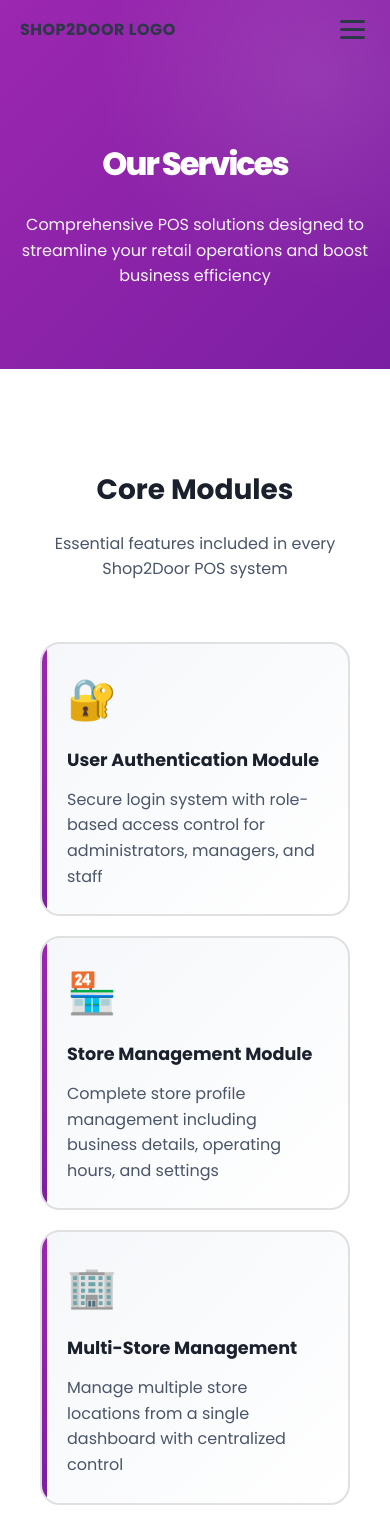
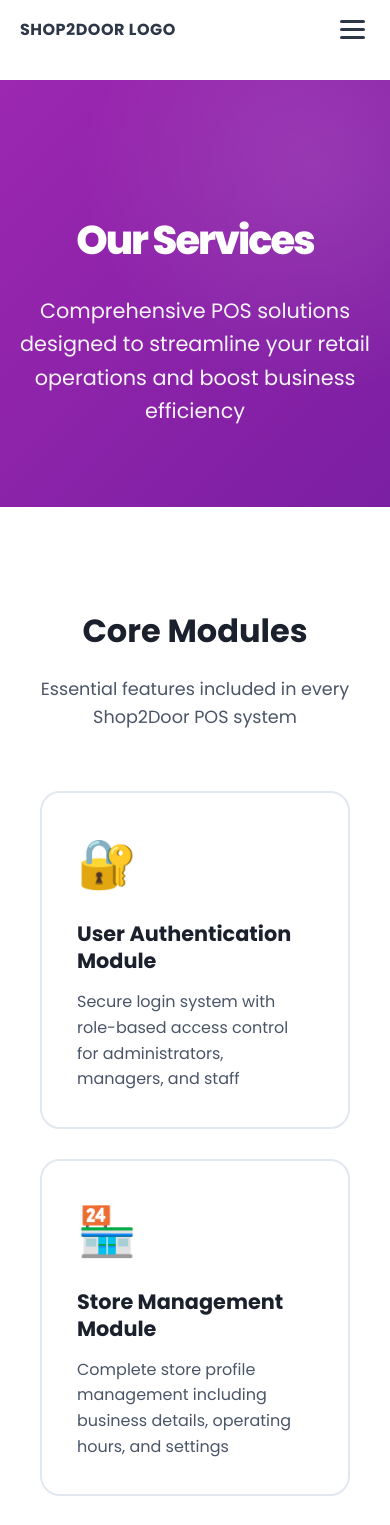
Before and after one commit to muhammad-ishaque-tareen/shop2door-cloud-pos, a React (Vite) app in the folder frontend/: page /services in a window 390 px wide. Shown: the top 1525 px of the page. Built offline with nearby package versions, Linux system fonts and the light colour scheme.

Commit message:
Updated sales controller, UI components, and login/payment flow improvements

```diff
--- a/frontend/src/components/componentsStyles/About.css
+++ b/frontend/src/components/componentsStyles/About.css
@@ -9,7 +9,8 @@
 }
 
 .about-hero-section {
-  padding-top: 140px;
+  margin-top: 80px;
+  padding-top: 130px;
   padding-bottom: 80px;
   text-align: center;
   background: linear-gradient(135deg, #9c27b0 0%, #7b1fa2 100%);
@@ -50,8 +51,6 @@
   line-height: 1.6;
 }
 
-
-   /* MISSION SECTION */
 .mission-section {
   padding: 100px 20px;
   background: white;
@@ -73,7 +72,7 @@
 }
 
 .mission-card:hover {
-  transform: translateY(-5px);
+
   box-shadow: 0 10px 30px rgba(156, 39, 176, 0.15);
 }
 
@@ -134,10 +133,6 @@
   transition: transform 0.3s ease;
 }
 
-.problem-card:hover {
-  transform: translateY(-5px);
-}
-
 .problem-icon {
   font-size: 3rem;
   margin-bottom: 20px;
@@ -181,10 +176,6 @@
   text-align: center;
   color: white;
   transition: transform 0.3s ease;
-}
-
-.solution-card:hover {
-  transform: translateY(-5px);
 }
 
 .solution-icon {
@@ -241,7 +232,6 @@
 }
 
 .feature-card:hover {
-  transform: translateY(-5px);
   box-shadow: 0 10px 30px rgba(156, 39, 176, 0.15);
 }
 
@@ -293,7 +283,6 @@
 }
 
 .team-card:hover {
-  transform: translateY(-5px);
   box-shadow: 0 10px 30px rgba(156, 39, 176, 0.2);
 }
 
--- a/frontend/src/components/componentsStyles/ServicesPage.css
+++ b/frontend/src/components/componentsStyles/ServicesPage.css
@@ -8,7 +8,8 @@
 }
 
 .services-hero-section {
-  padding-top: 140px;
+  margin-top: 80px;
+  padding-top: 130px;
   padding-bottom: 80px;
   text-align: center;
   background: linear-gradient(135deg, #9c27b0 0%, #7b1fa2 100%);
@@ -89,35 +90,17 @@
 }
 
 .module-card {
-  background: linear-gradient(135deg, #f5f7fa 0%, white 100%);
+  background: white;
   border-radius: 20px;
   padding: 35px;
-  border: 2px solid #e0e0e0;
-  transition: all 0.3s ease;
+  border: 2px solid #e2e8f0;
+  transition: border-color 0.2s ease, box-shadow 0.2s ease;
   position: relative;
-  overflow: hidden;
-}
-
-.module-card::before {
-  content: '';
-  position: absolute;
-  top: 0;
-  left: 0;
-  width: 5px;
-  height: 100%;
-  background: linear-gradient(135deg, #9c27b0 0%, #7b1fa2 100%);
-  transition: width 0.3s ease;
 }
 
 .module-card:hover {
-  transform: translateY(-5px);
-  box-shadow: 0 10px 30px rgba(156, 39, 176, 0.15);
   border-color: #9c27b0;
-}
-
-.module-card:hover::before {
-  width: 100%;
-  opacity: 0.05;
+  box-shadow: 0 4px 12px rgba(0, 0, 0, 0.05);
 }
 
 .module-icon {
@@ -146,24 +129,22 @@
 }
 
 .module-card.optional {
-  background: white;
-  border: 2px dashed #9c27b0;
+  border: 2px dashed #cbd5e0;
 }
 
-.module-card.optional::before {
-  background: linear-gradient(135deg, #ec4899 0%, #db2777 100%);
+.module-card.optional:hover {
+  border-color: #ec4899;
 }
 
 .optional-badge {
   display: inline-block;
-  background: linear-gradient(135deg, #ec4899 0%, #db2777 100%);
+  background: #ec4899;
   color: white;
   padding: 6px 16px;
   border-radius: 20px;
   font-size: 0.8rem;
   font-weight: 600;
   margin-top: 15px;
-  letter-spacing: 0.5px;
 }
 
 .benefits-section {
@@ -183,20 +164,16 @@
   padding: 40px;
   text-align: center;
   color: white;
-  transition: transform 0.3s ease, box-shadow 0.3s ease;
-  border: 2px solid transparent;
 }
 
 .benefit-card:hover {
-  transform: translateY(-5px) scale(1.02);
-  box-shadow: 0 15px 40px rgba(156, 39, 176, 0.3);
+  filter: brightness(1.05);
 }
 
 .benefit-icon {
   font-size: 3.5rem;
   margin-bottom: 20px;
   display: inline-block;
-  filter: drop-shadow(0 4px 8px rgba(0, 0, 0, 0.2));
 }
 
 .benefit-title {
@@ -228,54 +205,13 @@
   background: white;
   border-radius: 20px;
   padding: 40px;
-  border: 3px solid #9c27b0;
-  transition: transform 0.3s ease, box-shadow 0.3s ease;
-}
-
-.tech-card:hover {
-  transform: translateY(-5px);
-  box-shadow: 0 15px 40px rgba(156, 39, 176, 0.2);
-}
-
-.tech-title {
-  font-size: 1.8rem;
-  font-weight: 700;
-  color: #9c27b0;
-  margin-bottom: 25px;
-  text-align: center;
-}
-
-.tech-item {
-  font-size: 1rem;
-  color: #2d3748;
-  margin-bottom: 12px;
-  padding-left: 10px;
-  line-height: 1.6;
+  border: 2px solid #9c27b0;
 }
 
 .services-cta-section {
   padding: 100px 20px;
   background: linear-gradient(135deg, #9c27b0 0%, #7b1fa2 100%);
   text-align: center;
-}
-
-.services-cta-content {
-  max-width: 700px;
-  margin: 0 auto;
-}
-
-.services-cta-title {
-  font-size: 3rem;
-  font-weight: 700;
-  color: white;
-  margin-bottom: 20px;
-}
-
-.services-cta-text {
-  font-size: 1.2rem;
-  color: white;
-  opacity: 0.95;
-  margin-bottom: 40px;
 }
 
 .services-cta-button {
@@ -287,19 +223,15 @@
   font-size: 1.1rem;
   font-weight: 700;
   cursor: pointer;
-  transition: all 0.3s ease;
-  box-shadow: 0 8px 25px rgba(255, 255, 255, 0.3);
   font-family: 'Poppins', sans-serif;
+  transition: opacity 0.2s ease;
 }
 
 .services-cta-button:hover {
-  transform: translateY(-3px) scale(1.05);
-  box-shadow: 0 12px 35px rgba(255, 255, 255, 0.4);
+
+  opacity: 0.9;
 }
 
-.services-cta-button:active {
-  transform: translateY(-1px);
-}
 
 .services-footer {
   padding: 40px 20px;
@@ -313,115 +245,8 @@
   opacity: 0.8;
 }
 
-@media (max-width: 1024px) {
-  .services-hero-title {
-    font-size: 3.5rem;
-  }
-  .services-main-title {
-    font-size: 2.5rem;
-  }
-  .modules-grid {
-    grid-template-columns: repeat(auto-fit, minmax(280px, 1fr));
-    gap: 25px;
-  }
-  .benefits-grid {
-    grid-template-columns: repeat(auto-fit, minmax(260px, 1fr));
-    gap: 30px;
-  }
+@media (max-width: 768px) {
+  .services-hero-title { font-size: 2.5rem; }
+  .services-main-title { font-size: 2rem; }
+  .modules-grid, .benefits-grid, .tech-stack-grid { grid-template-columns: 1fr; }
 }
-
-@media (max-width: 768px) {
-  .services-hero-title {
-    font-size: 2.5rem;
-  }
-  .services-hero-subtitle {
-    font-size: 1.1rem;
-  }
-  .services-main-title {
-    font-size: 2rem;
-  }
-  .services-main-subtitle {
-    font-size: 1rem;
-  }
-  .modules-grid {
-    grid-template-columns: 1fr;
-    gap: 20px;
-  }
-  .module-card {
-    padding: 30px;
-  }
-  .benefits-grid {
-    grid-template-columns: 1fr;
-    gap: 25px;
-  }
-  .tech-stack-grid {
-    grid-template-columns: 1fr;
-    gap: 25px;
-  }
-  .services-cta-title {
-    font-size: 2rem;
-  }
-  .services-cta-text {
-    font-size: 1rem;
-  }
-}
-
-@media (max-width: 480px) {
-  .services-hero-title {
-    font-size: 2rem;
-  }
-  .services-hero-subtitle {
-    font-size: 1rem;
-  }
-  .services-main-title {
-    font-size: 1.75rem;
-  }
-  .module-card {
-    padding: 25px;
-  }
-  .module-icon {
-    font-size: 2.5rem;
-  }
-  .module-title {
-    font-size: 1.1rem;
-  }
-  .benefit-card {
-    padding: 30px;
-  }
-  .benefit-icon {
-    font-size: 3rem;
-  }
-  .benefit-title {
-    font-size: 1.2rem;
-  }
-  .tech-card {
-    padding: 30px;
-  }
-  .services-cta-button {
-    padding: 16px 40px;
-    font-size: 1rem;
-  }
-}
-
-@media (prefers-reduced-motion: reduce) {
-  .module-card,
-  .benefit-card,
-  .tech-card,
-  .services-cta-button {
-    transition: none;
-  }
-  .module-card:hover,
-  .benefit-card:hover,
-  .tech-card:hover,
-  .services-cta-button:hover {
-    transform: none;
-  }
-  .module-card::before {
-    transition: none;
-  }
-}
-
-.services-cta-button:focus-visible {
-  outline: 3px solid white;
-  outline-offset: 3px;
-}
--- a/frontend/src/pages/Login.jsx
+++ b/frontend/src/pages/Login.jsx
@@ -79,7 +79,6 @@ const Login = () => {
   };
   return (
     <div className="login-container">
-      {/* Left Side - Purple Section */}
       <div className="login-left-section">
         <div className="login-left-content">
           <h1 className="login-logo">Shop2Door LOGO</h1>
```
Also changed, not shown: frontend/src/POSTerminal/FindProducts.jsx (+1 -9 lines), frontend/src/POSTerminal/MyProfile.jsx (+0 -16 lines), frontend/src/pages/PaymentConfirmation.jsx (line endings or trailing spaces), 1 other file (tests, documents, lock files or other folders).
